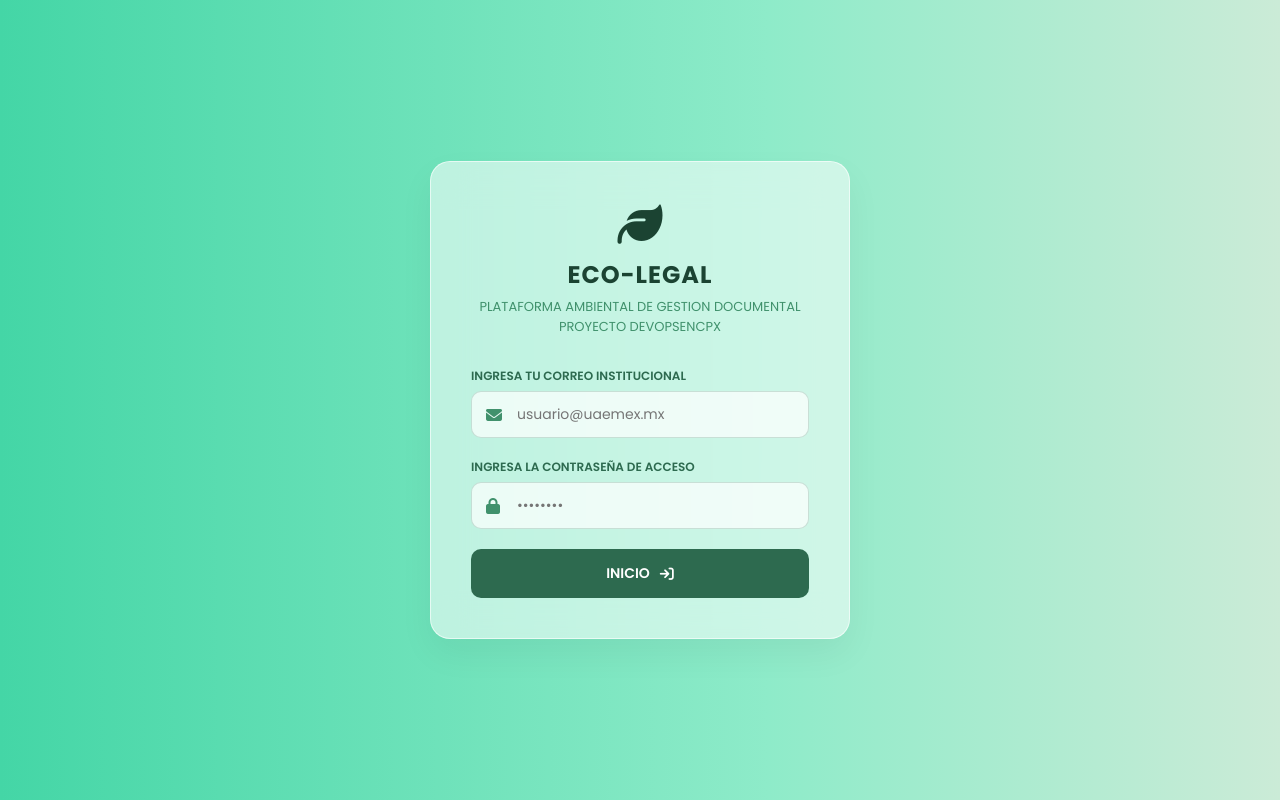
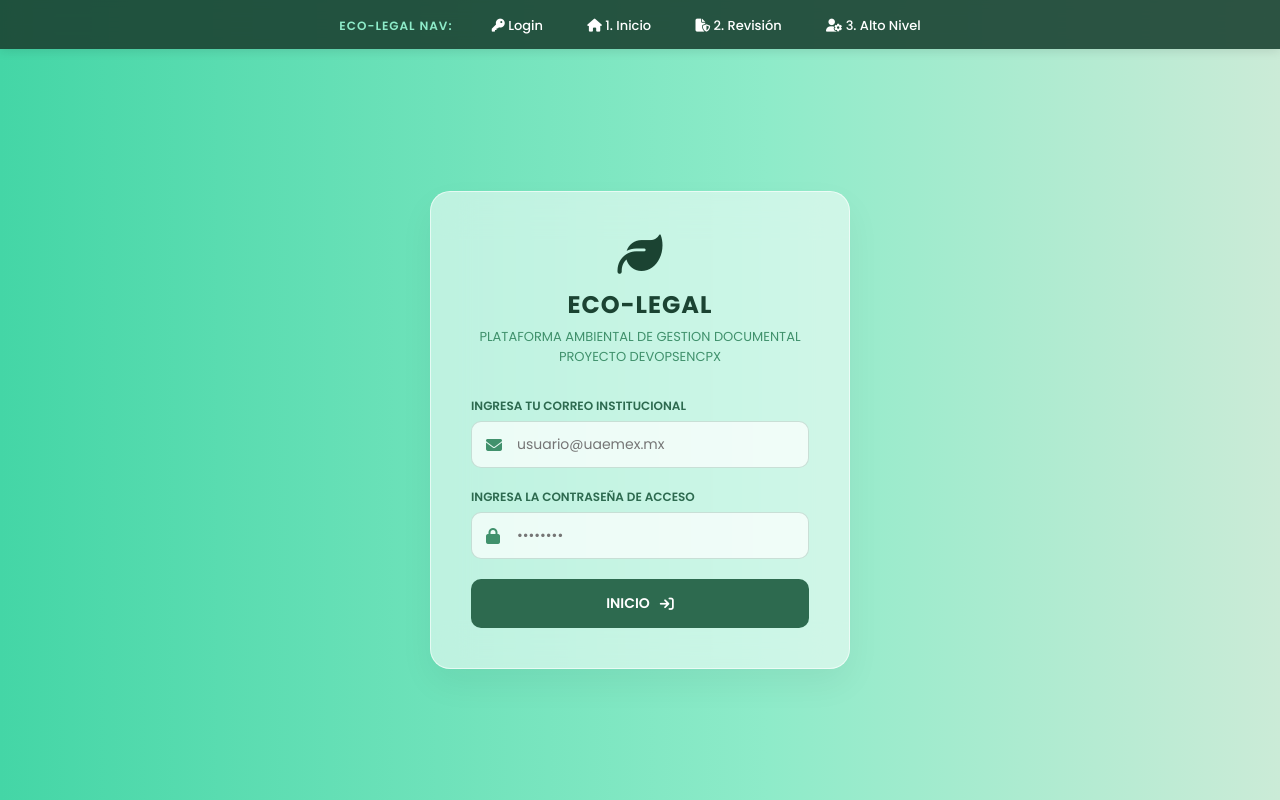
Before and after one commit to pabloencastin/PROYECTO-FINAL, a plain HTML site: page index.html in a window 1280 px wide. Drawn offline with Linux system fonts and the light colour scheme.

Commit message:
Solucionado index con sistema de rutas

```diff
--- a/index.html
+++ b/index.html
@@ -16,7 +16,45 @@
         body {
             min-height: 100vh; width: 100vw;
             background: linear-gradient(to right, #44d6a6 0%, #8eebc9 60%, #cbebd7 100%);
-            display: flex; justify-content: center; align-items: center;
+            display: flex; flex-direction: column; justify-content: center; align-items: center;
+        }
+
+        /* Barra de navegación rápida para desarrollo/revisión */
+        .nav-desarrollo {
+            width: 100%;
+            background: rgba(27, 67, 50, 0.9);
+            padding: 12px;
+            text-align: center;
+            position: absolute;
+            top: 0;
+            left: 0;
+            backdrop-filter: blur(10px);
+            z-index: 1000;
+            box-shadow: 0 2px 10px rgba(0,0,0,0.1);
+        }
+
+        .nav-desarrollo span {
+            color: #8eebc9;
+            font-size: 12px;
+            font-weight: 600;
+            margin-right: 15px;
+            letter-spacing: 1px;
+        }
+
+        .nav-desarrollo a {
+            color: white;
+            text-decoration: none;
+            font-size: 13px;
+            margin: 0 10px;
+            font-weight: 500;
+            transition: 0.2s;
+            padding: 5px 10px;
+            border-radius: 5px;
+        }
+
+        .nav-desarrollo a:hover {
+            background: #44d6a6;
+            color: #1b4332;
         }
 
         .login-card {
@@ -30,6 +68,7 @@
             border: 1px solid rgba(255, 255, 255, 0.6);
             box-shadow: 0 15px 35px rgba(0, 0, 0, 0.05);
             text-align: center;
+            margin-top: 60px; /* Espacio para que no choque con la barra */
         }
 
         .login-header i {
@@ -122,13 +161,20 @@
 </head>
 <body>
 
+    <!-- MENÚ DE ACCESOS RÁPIDOS A LAS OTRAS PÁGINAS -->
+    <div class="nav-desarrollo">
+        <span>ECO-LEGAL NAV:</span>
+        <a href="index.html"><i class="fa-solid fa-key"></i> Login</a>
+        <a href="1Inicio.html"><i class="fa-solid fa-house"></i> 1. Inicio</a>
+        <a href="2revicion.html"><i class="fa-solid fa-file-shield"></i> 2. Revisión</a>
+        <a href="3Altonivel.html"><i class="fa-solid fa-user-gear"></i> 3. Alto Nivel</a>
+    </div>
+
     <div class="login-card">
         <div class="login-header">
             <i class="fa-solid fa-leaf"></i>
             <h2>ECO-LEGAL</h2>
-            <P>PLATAFORMA AMBIENTAL DE GESTION DOCUMENTAL
-                PROYECTO DEVOPSENCPX
-            </P>
+            <p>PLATAFORMA AMBIENTAL DE GESTION DOCUMENTAL<br>PROYECTO DEVOPSENCPX</p>
         </div>
 
         <form onsubmit="event.preventDefault(); validarLogin();">
```
